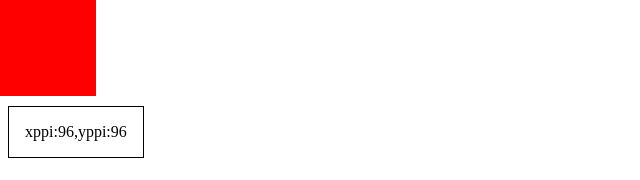
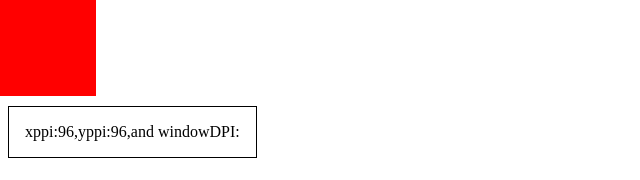
Before and after one commit to shiangzhang/webtools, a plain HTML site: page deviceppi.html in a window 1280 px wide. Shown: the whole page, without its empty margins (0-640 px from the left). Drawn offline with Linux system fonts and the light colour scheme.

Commit message:
设备ppi

```diff
--- a/deviceppi.html
+++ b/deviceppi.html
@@ -32,6 +32,10 @@
     const xppi = testDiv.clientWidth;
     const yppi = testDiv.clientHeight;
     const ppiText = document.querySelector("#ppi-text");
-    ppiText.textContent = `xppi:${xppi},yppi:${yppi}`;
+    let windowDPI = "";
+    if (window.screen.deviceXDPI) {
+      windowPwindowDPI = `xppi:${window.screen.deviceXDPI},yppi:${window.screen.deviceYDPI}`;
+    }
+    ppiText.textContent = `xppi:${xppi},yppi:${yppi},and windowDPI:${windowDPI}`;
   </script>
 </html>
```
